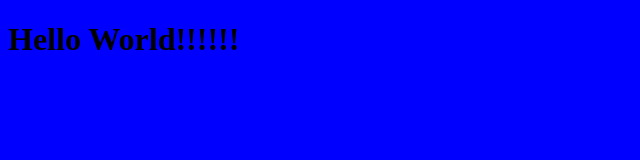
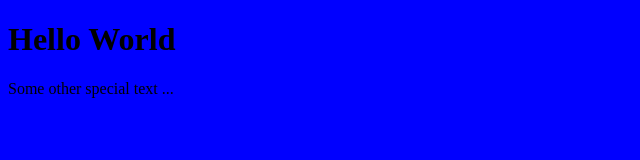
Before and after one commit to LukasHawklight/git-demo, a plain HTML site: page index.html in a window 1280 px wide. Shown: the whole page, without its empty margins (0-640 px from the left). Drawn offline with Linux system fonts and the light colour scheme.

Commit message:
Added paragraph of text

```diff
--- a/index.html
+++ b/index.html
@@ -5,6 +5,7 @@
 <link rel="stylesheet" href="app.css">
 </head>
 <body>
-<h1>Hello World!!!!!!</h1>
+<h1>Hello World</h1>
+<p>Some other special text ...</p>
 </body>
 </html>
```
